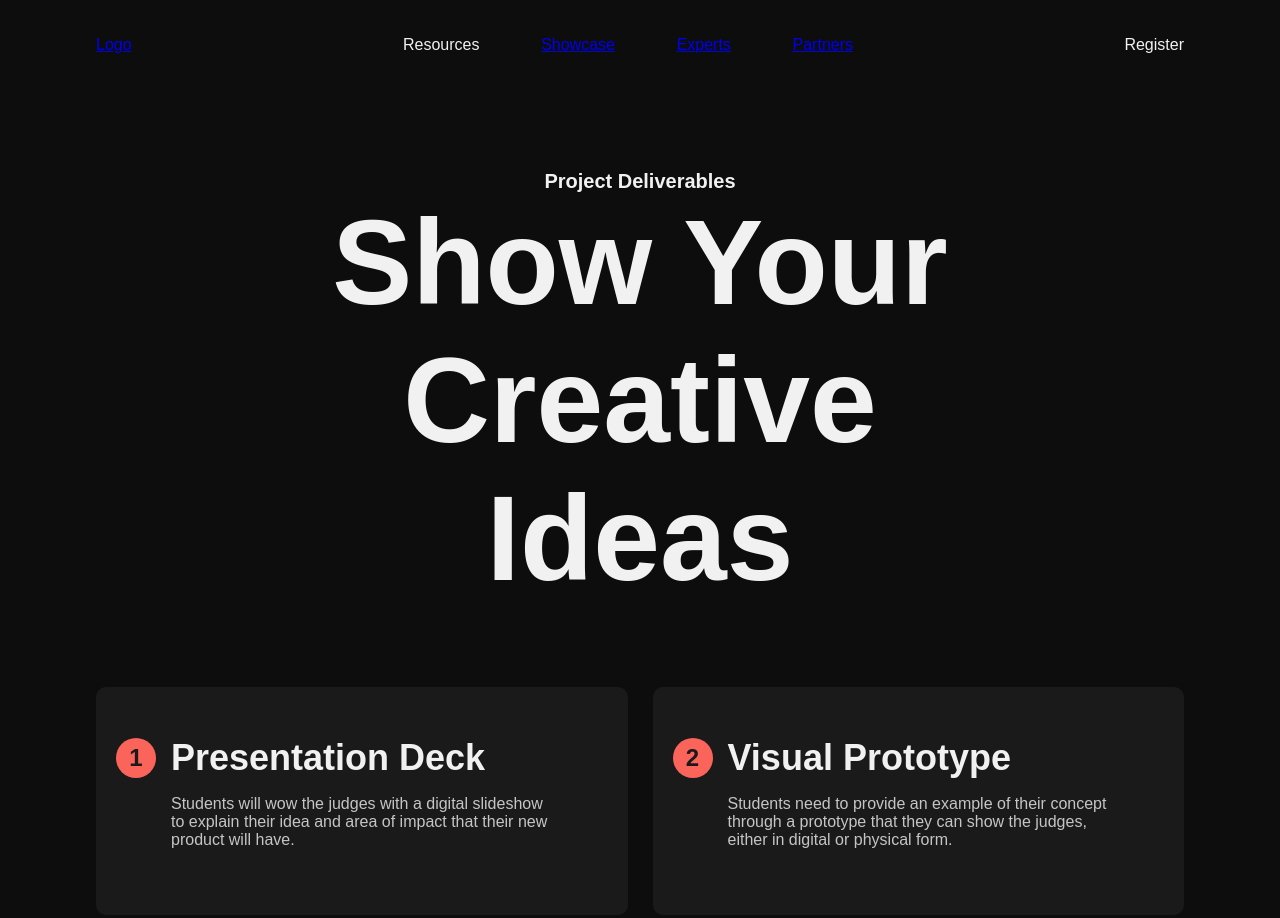
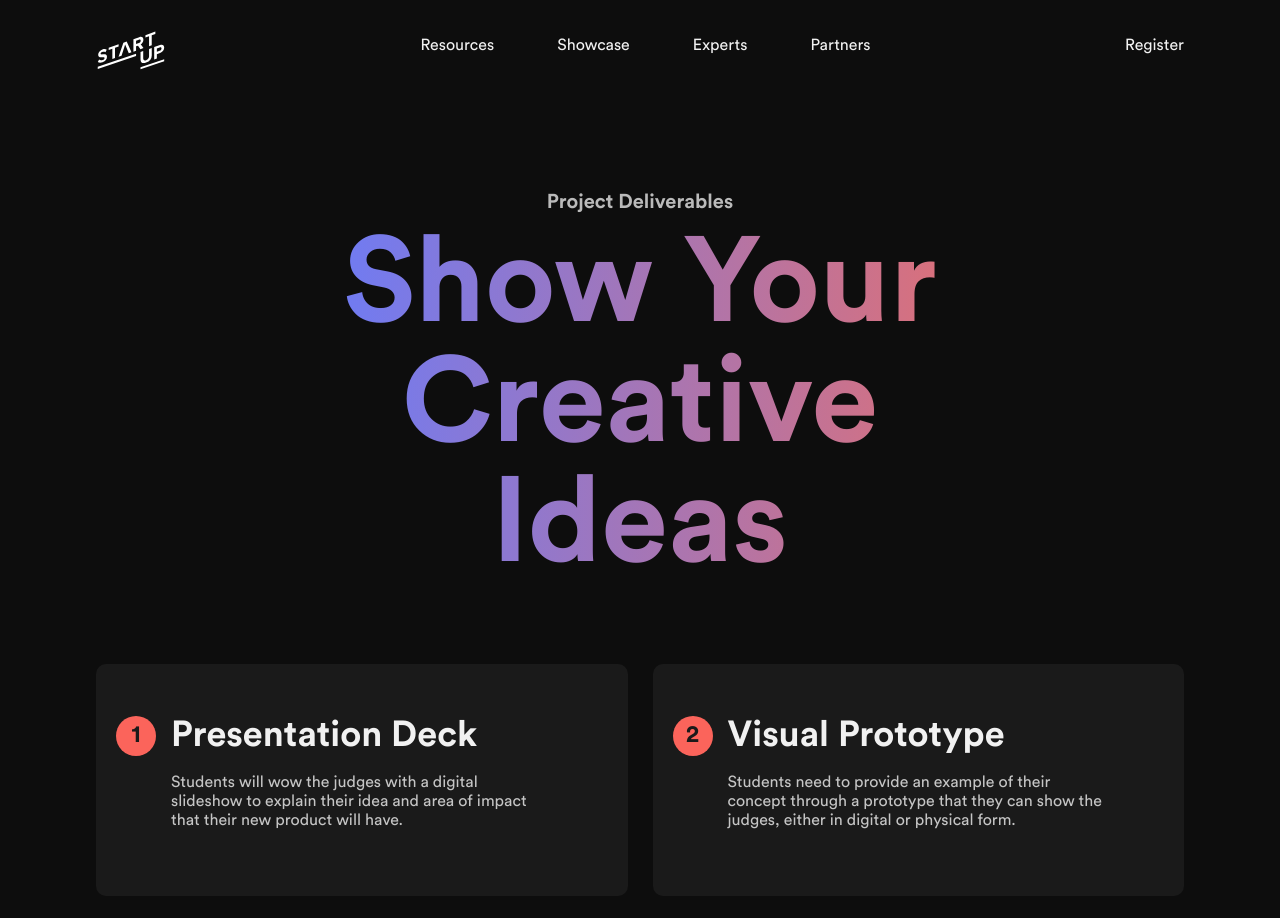
Before and after one commit to ndrewgood/scad-startup2021, a Gatsby site in the folder web/: page /deliverables in a window 1280 px wide. Shown: the top 918 px of the page. Built offline with nearby package versions, Linux system fonts and the light colour scheme; Gatsby itself is replaced by a stand-in of ours.

Commit message:
styled desktop nav:

```diff
--- a/web/src/components/nav.js
+++ b/web/src/components/nav.js
@@ -2,13 +2,14 @@ import React from "react";
 import { Link } from 'gatsby';
 import '../styles/nav.scss'
 
+import StartUp from '../assets/svg/startup-logo.svg'
 
 const Nav = () => {
 
 
   return (
     <nav>
-      <Link to="/" className="nav-startupLogo">Logo</Link>
+      <Link to="/" className="nav-startupLogo"><img src={StartUp} alt="StartUp Logo" /></Link>
       <ul className="nav-itemContainer">
         <div className="nav-subMenuContainer">
           <li>Resources</li>
--- a/web/src/styles/hero.scss
+++ b/web/src/styles/hero.scss
@@ -17,7 +17,10 @@
 .hero-smallHeader {
     font-size: 20px;
     margin-block-start: 0;
-    margin-block-end: 0;
+    margin-block-end: .5em;
+
+    color: #BABABA;
+
 }
 
 
@@ -25,4 +28,11 @@
     font-size: 120px;
     margin-block-start: 0;
     margin-block-end: 0;
+    width: fit-content;
+    margin: auto;
+
+    line-height: 120px;
+    background: linear-gradient(90deg, #677CFC -8.94%, #E56F6E 112.53%);
+    -webkit-background-clip: text;
+    -webkit-text-fill-color: transparent;
 }
--- a/web/src/styles/nav.scss
+++ b/web/src/styles/nav.scss
@@ -8,14 +8,30 @@ nav {
     // position: absolute;
     // transform: translate(-50%);
     // left: 50%;
+    a {
+      text-decoration: none;
+      color: #F1F1F1;
+      background: none;
+      transition: .2s;
+    }
+    a:hover {
+      color: #f86865;
+      text-shadow: 0px 0px 7px #f8676577;
+      cursor: pointer;
+    }
 }
 
 
 .nav-startupLogo {
-    // DELETE THESE WHEN SVG IS PUT IN PLACE!!
-    margin-block-start: 1em;
-    margin-block-end: 1em;
-    //
+  display: flex;
+  img {
+    margin-top: -10px;
+    width: 70px;
+  }
+  img:hover {
+    -webkit-filter: drop-shadow( 3px 3px 2px rgba(228, 84, 84, 0.7));
+    filter: drop-shadow( 3px 3px 2px rgba(247, 68, 68, 0.7));
+  }
 
 }
 
@@ -28,18 +44,55 @@ nav {
     justify-content: space-between;
     li {
         list-style: none;
+        padding-bottom: 20px;
+    }
+    li:hover {
+      cursor: pointer;
     }
 }
 
+.nav-subMenuContainer {
+  position: relative;
+}
+
 .nav-subMenuContainer:hover .nav-subMenuItems {
-    display: flex;
+    opacity: 1;
+    visibility: visible;
+    top: 30px;
 }
+
 
 .nav-subMenuItems {
     position: absolute;
-    display: none;
+    display: flex;
     flex-direction: column;
     padding-inline-start: 0;
+    background: #1A1A1A;
+    border: 1px solid rgba(82, 82, 82, 0.8);
+    border-radius: 3px;
+    // padding: 10px 20px;
+    top: 20px;
+    opacity: 0;
+    visibility: hidden;
+    transition: .2s;
+    a {
+      color: #B5B5B5;
+      font-weight: normal;
+      padding: 7px 20px;
+      background: none;
+
+    }
+    a:hover {
+      color: #F1F1F1;
+      text-shadow: none;
+      background: #4176F9;
+    }
+    // a:first-child {
+    //   padding-top: 6px;
+    // }
+    // a:last-child {
+    //   padding-bottom: 6px;
+    // }
 }
 
 
--- a/web/src/styles/typography.scss
+++ b/web/src/styles/typography.scss
@@ -1,5 +1,33 @@
+@font-face {
+    font-family: 'Circular';
+    src: url("../assets/fonts/CircularStd-Book.ttf") format('truetype');
+    font-weight: normal;
+    font-style: normal;
+}
+
+@font-face {
+    font-family: 'Circular';
+    src: url("../assets/fonts/CircularStd-BookItalic.ttf") format('truetype');
+    font-weight: normal;
+    font-style: italic;
+}
+
+@font-face {
+    font-family: 'Circular';
+    src: url("../assets/fonts/CircularStd-Bold.ttf") format('truetype');
+    font-weight: bold;
+    font-style: normal;
+}
+
+@font-face {
+    font-family: 'Circular';
+    src: url("../assets/fonts/CircularStd-BookItalic.ttf") format('truetype');
+    font-weight: bold;
+    font-style: italic;
+}
+
 html {
-    font-family: sans-serif;
+    font-family: 'Circular', sans-serif;
     font-weight: normal;
     word-wrap: break-word;
     font-kerning: normal;
```
Also changed, not shown: web/src/assets/fonts/CircularStd-Bold.ttf (added), web/src/assets/fonts/CircularStd-BoldItalic.ttf (added), web/src/assets/fonts/CircularStd-Book.ttf (added), web/src/assets/fonts/CircularStd-BookItalic.ttf (added), web/src/assets/svg/startup-logo.svg (added).
